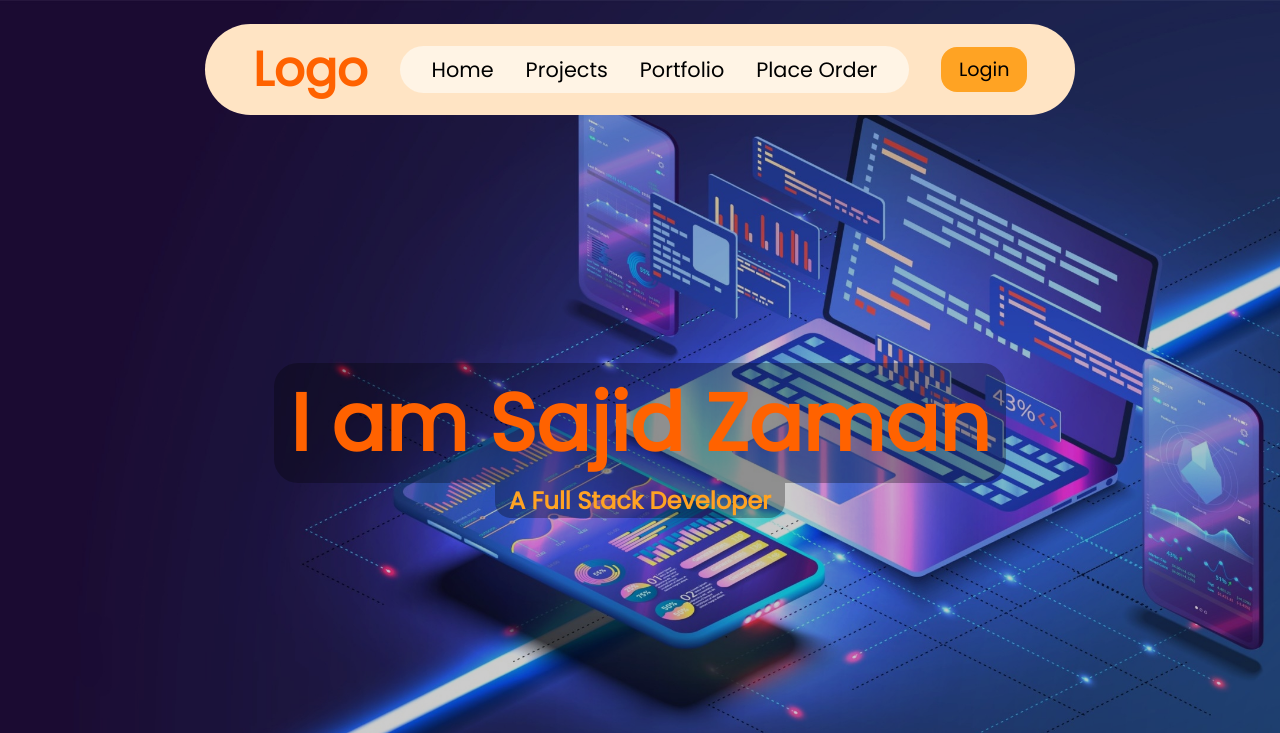
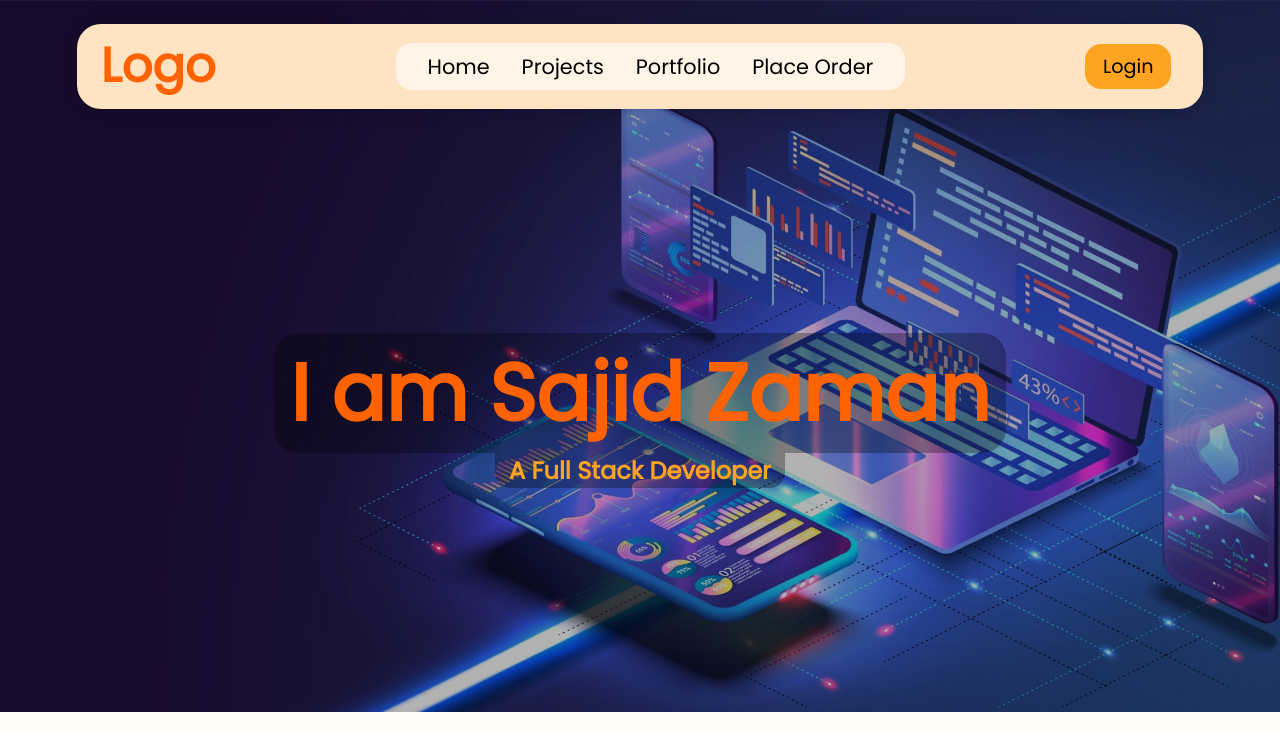
Before and after one commit to sajidzamanme/sajidzamanme_portfolio_basic, a plain HTML site: page index.html in a window 1280 px wide. Shown: the top 733 px of the page. Drawn offline with Linux system fonts and the light colour scheme.

Commit message:
Update style.css
1. Changed Background image black layer system
2. Minor Fixes

```diff
--- a/style.css
+++ b/style.css
@@ -9,41 +9,40 @@
     src: url(./fonts/Poppins-Regular.ttf);
 }
 
-.navAndHero {
+body{
+    display: flex;
+    flex-direction: column;
+    align-items: center;
+    background-color: #FFFAF3;
+}
+
+.background {
     display: flex;
     flex-direction: column;
     justify-content: center;
     align-items:center;
     background-image: url(./images/background.jpg);
-    background-size: cover;
-    background-position: top;
+    background-size:cover;
     background-repeat: no-repeat;
-    position: relative;
     width: 100%;
-    z-index: 1;
 }
 
-.navAndHero::before {
-    content: "";
-    position: absolute;
-    top: 0;
-    left: 0;
+.navAndHero{
     width: 100%;
-    height: 100%;
-    background: rgba(0, 0, 0, 0.2);
-    z-index: -1;
+    background-color: rgba(0, 0, 0, 0.3);
 }
 
 .navbar{
     display: flex;
     flex-direction: row;
-    justify-content: center;
+    justify-content:space-between;
     align-items: center;
     background-color: #FFE4C4;
-    margin: 1.5rem 1.5rem;
-    padding: 0.6rem 1rem;
-    gap: 2rem;
-    border-radius:3rem;
+    margin: 1.5rem auto;
+    padding: 0.4rem 0rem;
+    border-radius:1.5rem;
+    width: 88%;
+    box-shadow: 0px 0px 20px rgba(0, 0, 0, 0.2);
 }
 
 .logo{
@@ -51,7 +50,7 @@
     font-family: "poppins_reg";
     font-size: 3rem;
     font-weight:900;
-    padding-left: 2rem;
+    padding-left: 1.5rem;
 }
 
 .links{
@@ -60,10 +59,13 @@
     justify-content: space-between;
     align-items: center;
     background-color: #FFF4E5;
-    border-radius: 3rem;
+    border-radius: 1rem;
+    margin-left: 1.5rem;
+    margin-right: 1.5rem;
     padding: 0.5rem 2rem;
     gap: 2rem;
     font-family: "poppins_reg";
+    min-width: 45%;
 }
 
 .links a{
@@ -117,6 +119,7 @@
     display: flex;
     flex-direction: column;
     align-items: center;
+    width: 100%;
 }
 
 .projTitle{
```
